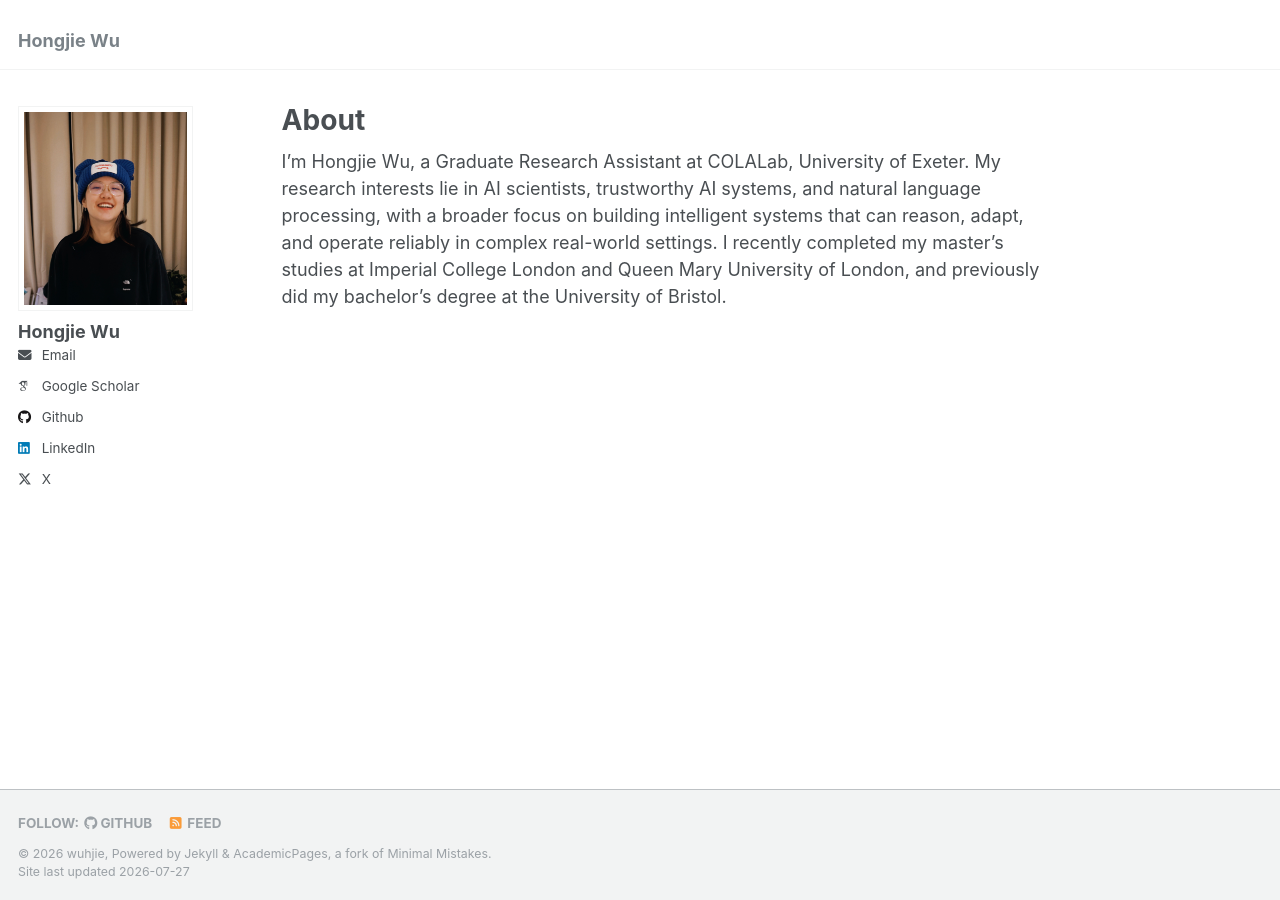
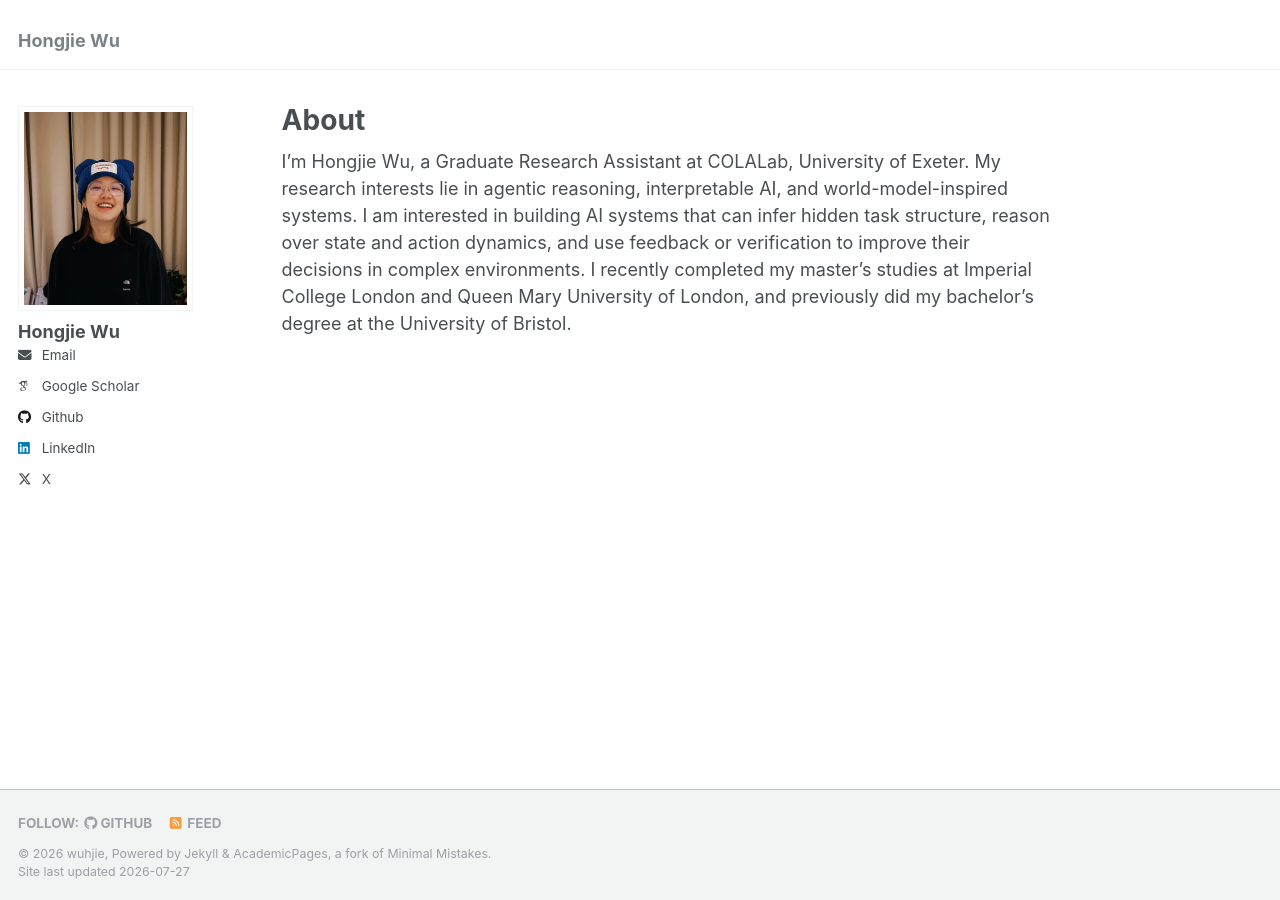
Before and after one commit to wuhjie/wuhjie.github.io, a Jekyll site: the page built from _pages/about.md, in a window 1280 px wide. Built offline with Jekyll 4.4.1, drawn with Linux system fonts in a browser that asks for light colours; some web fonts are replaced.

Commit message:
Revise about page content and focus on AI research
Updated personal introduction and research interests.

```diff
--- a/_pages/about.md
+++ b/_pages/about.md
@@ -7,10 +7,4 @@
   - /about.html
 ---
 
-I’m Hongjie Wu, a Graduate Research Assistant at COLALab, University of Exeter. My research interests lie in AI scientists, trustworthy AI systems, and natural language processing, with a broader focus on building intelligent systems that can reason, adapt, and operate reliably in complex real-world settings. I recently completed my master’s studies at Imperial College London and Queen Mary University of London, and previously did my bachelor’s degree at the University of Bristol.
-
-<!-- I’m Hongjie Wu, an incoming Graduate Research Assistant at COLALab, University of Exeter. I’m interested in building intelligent systems that can reason, adapt, and operate reliably in complex real-world settings. My background spans AI, machine learning, and research across several UK institutions, including Imperial College London, Queen Mary University of London, and the University of Bristol. -->
-
-<!-- I am Hongjie Wu, a student in AI and Machine Learning, currently pursuing an MRes at Imperial College London. Prior to this, I completed an MSc in Machine Learning for Visual Data Analytics at Queen Mary University of London and a BSc in Computer Science at the University of Bristol. I am driven to combine my technical expertise with a passion for conducting impactful research. -->
-
-<!-- I am seeking a Ph.D. position starting in Fall 2025. If you are interested in my profile, please feel free to reach out. -->
+I’m Hongjie Wu, a Graduate Research Assistant at COLALab, University of Exeter. My research interests lie in agentic reasoning, interpretable AI, and world-model-inspired systems. I am interested in building AI systems that can infer hidden task structure, reason over state and action dynamics, and use feedback or verification to improve their decisions in complex environments. I recently completed my master’s studies at Imperial College London and Queen Mary University of London, and previously did my bachelor’s degree at the University of Bristol.
```
